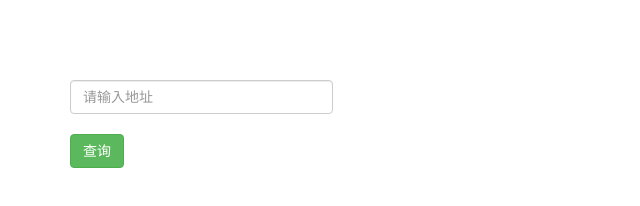
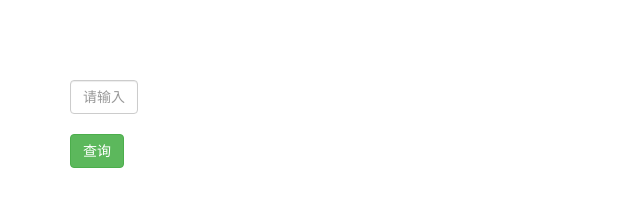
Before and after one commit to poppetman/Echarts-, a plain HTML site: page index.html in a window 1280 px wide. Shown: the full height of the page, 0-640 px from the left. Drawn offline with Linux system fonts and the light colour scheme.

Commit message:
样式改变

```diff
--- a/index.html
+++ b/index.html
@@ -8,14 +8,14 @@
 <body>
 <div class="container" style="margin-top:80px;">
 	<div class="row">
-		<div class="col-md-3 col-offset-3">
+		<div class="col-md-1 col-offset-1">
 			<form class="from-horizontal">
 				<input id="place-input" type="text" class="form-control" placeholder="请输入地址" name="">
 				<button type="button" id="search-btn" class="btn btn-success" style="margin-top:20px;">查询</button>
 			</form>
 		</div>
-		<div class="col-md-6">
-			<div id="main" style="height: 500px;">
+		<div class="col-md-3">
+			<div id="main" style="height: 200px;width: 200px">
 
 			</div>
 		</div>
@@ -28,7 +28,7 @@
 <script src="china.js" type="text/javascript"></script>
 <script type="text/javascript" charset="utf-8" async defer>
 	var token="b9UXWjZ9Gm9OiZiqBIfWxxBxOt2Cs7XT";
-	var url="https://api.map.baidu.com/geocoding/v3/?output=json&ak=" +
+	var url="http://api.map.baidu.com/geocoding/v3/?output=json&ak=" +
 	token + '&address=';
 	var ePlaceInput = $('#place-input');
 	var eSearchBtn = $('#search-btn');
```
